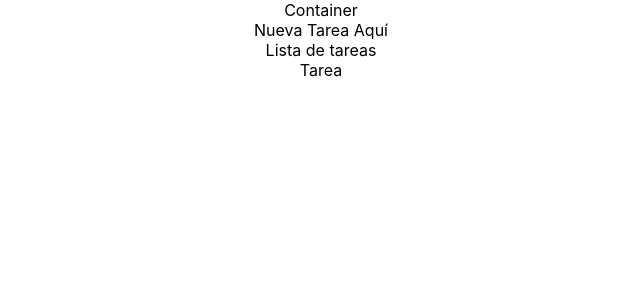
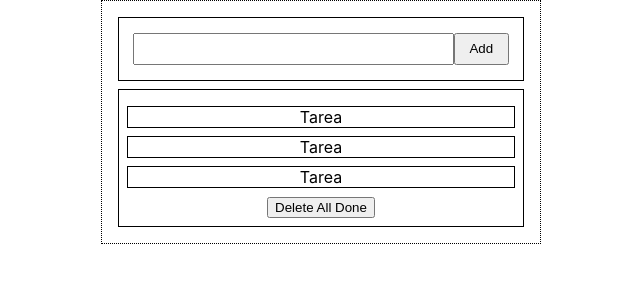
Before and after one commit to nosoyeseoscar/todoApp, a React (Create React App) app: page / in a window 1280 px wide. Shown: the top 300 px of the page, without its empty margins (319-959 px from the left). Built offline with nearby package versions, Linux system fonts and the light colour scheme.

Commit message:
css for structure

```diff
--- a/src/App.css
+++ b/src/App.css
@@ -1,38 +1,54 @@
 .App {
   text-align: center;
+  display: flex;
+  justify-content: center;
+  align-items: center;
 }
 
-.App-logo {
-  height: 40vmin;
-  pointer-events: none;
+.container {
+  width: 33%;
+  height: 33%;
+  border: 1px dotted #000;
+  padding: .5em;;
 }
 
-@media (prefers-reduced-motion: no-preference) {
-  .App-logo {
-    animation: App-logo-spin infinite 20s linear;
-  }
+.task-list {
+    margin: .5em;
+    border: 1px solid #000;
+    padding: .5em;
 }
 
-.App-header {
-  background-color: #282c34;
-  min-height: 100vh;
-  display: flex;
-  flex-direction: column;
-  align-items: center;
-  justify-content: center;
-  font-size: calc(10px + 2vmin);
-  color: white;
+.addTask{
+  background-color: #fff;
+  border: 1px solid #000;
+  margin: 0.5em;;
+  padding: .5em;
 }
 
-.App-link {
-  color: #61dafb;
+/* Input 100% */
+.addTaskForm{
+  display: table;
 }
 
-@keyframes App-logo-spin {
-  from {
-    transform: rotate(0deg);
-  }
-  to {
-    transform: rotate(360deg);
-  }
+.input-text-div{
+  display: table-cell;
+  width: 100%;
 }
+
+.input-text{
+  width: 100%;
+  margin: 0.5em;
+  padding: 0.5em;
+  box-sizing: border-box;
+}
+
+.addTaskButton {
+  margin: 0.5em;
+  padding: 0.5em 1em;
+}
+/* End Input 100% */
+
+.task{
+  border: 1px solid #000;
+  margin: .5em auto;
+}
--- a/src/components/Task.js
+++ b/src/components/Task.js
@@ -1,6 +1,6 @@
 function Task () {
   return (
-    <div>
+    <div className='task'>
       Tarea
     </div>
   )
--- a/src/components/addTaskForm.js
+++ b/src/components/addTaskForm.js
@@ -1,7 +1,12 @@
 function AddTaskForm () {
   return (
-    <div>
-      Nueva Tarea Aquí
+    <div className='addTask'>
+      <form className='addTaskForm'>
+        <div className='input-text-div'>
+          <input type='text' className='input-text' />
+        </div>
+        <button className='addTaskButton'>Add</button>
+      </form>
     </div>
   )
 }
--- a/src/components/container.js
+++ b/src/components/container.js
@@ -3,8 +3,7 @@ import TaskList from './taskList'
 
 function Container () {
   return (
-    <div>
-      Container
+    <div className='container'>
       <AddTaskForm />
       <TaskList />
     </div>
--- a/src/components/taskList.js
+++ b/src/components/taskList.js
@@ -2,9 +2,11 @@ import Task from './Task'
 
 function TaskList () {
   return (
-    <div>
-      Lista de tareas
+    <div className='task-list'>
       <Task />
+      <Task />
+      <Task />
+      <button>Delete All Done</button>
     </div>
   )
 }
```
